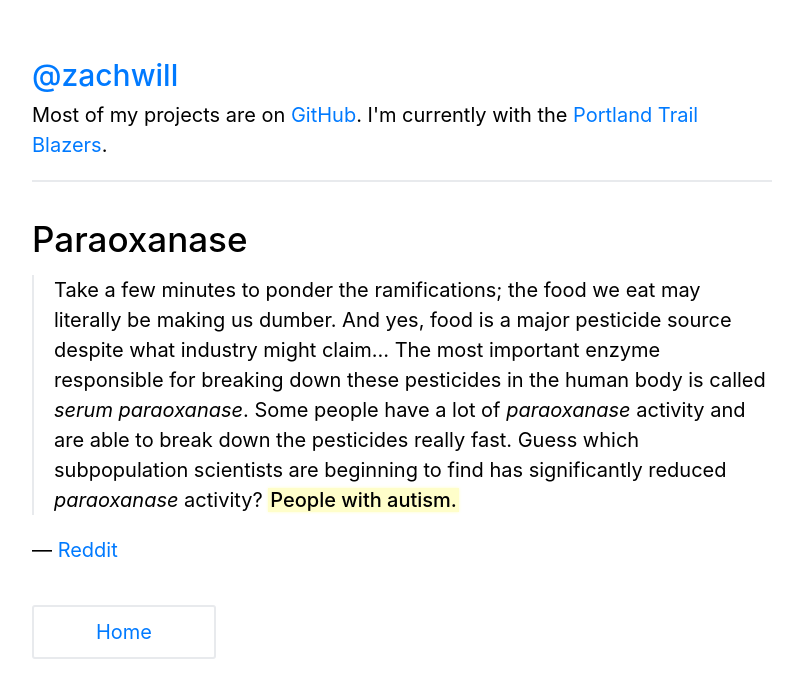
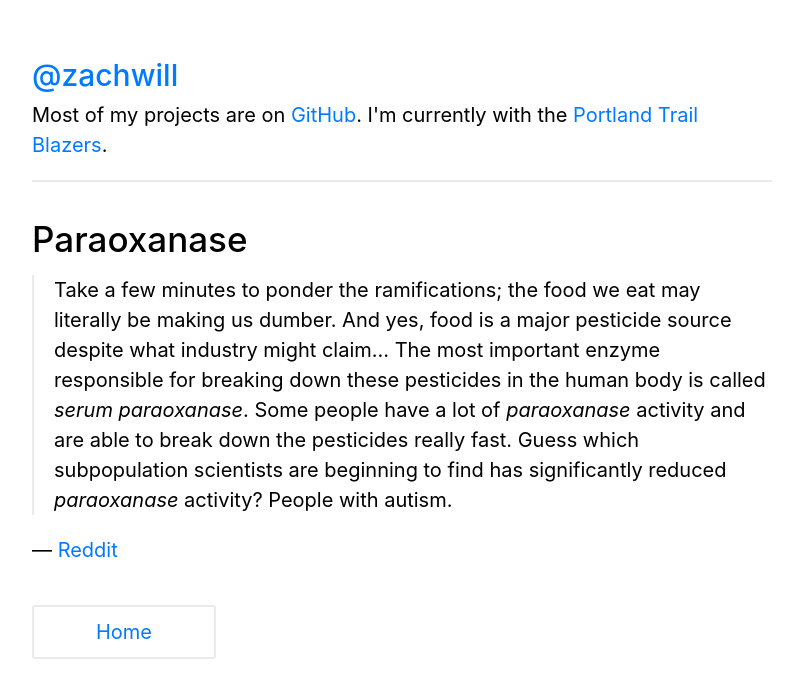
Before and after one commit to zachwill/blog, a Jekyll site: the page built from _posts/2016-03-30-pesticides.md, in a window 1280 px wide. Shown: the top 698 px of the page, without its empty margins (238-1041 px from the left). Built offline with Jekyll 4.4.1, drawn with Linux system fonts in a browser that asks for light colours.

Commit message:
No need for highlights

```diff
--- a/_posts/2016-03-30-pesticides.md
+++ b/_posts/2016-03-30-pesticides.md
@@ -11,6 +11,6 @@ permalink : /paraoxanase/
 > paraoxanase*. Some people have a lot of *paraoxanase* activity and are able to
 > break down the pesticides really fast. Guess which subpopulation scientists
 > are beginning to find has significantly reduced *paraoxanase* activity?
-> **People with autism.**
+> People with autism.
 
 &mdash; [Reddit](https://www.reddit.com/r/worldnews/comments/4ckbod/hundreds_of_thousands_of_leaked_emails_reveal/d1j0gyj)
```
